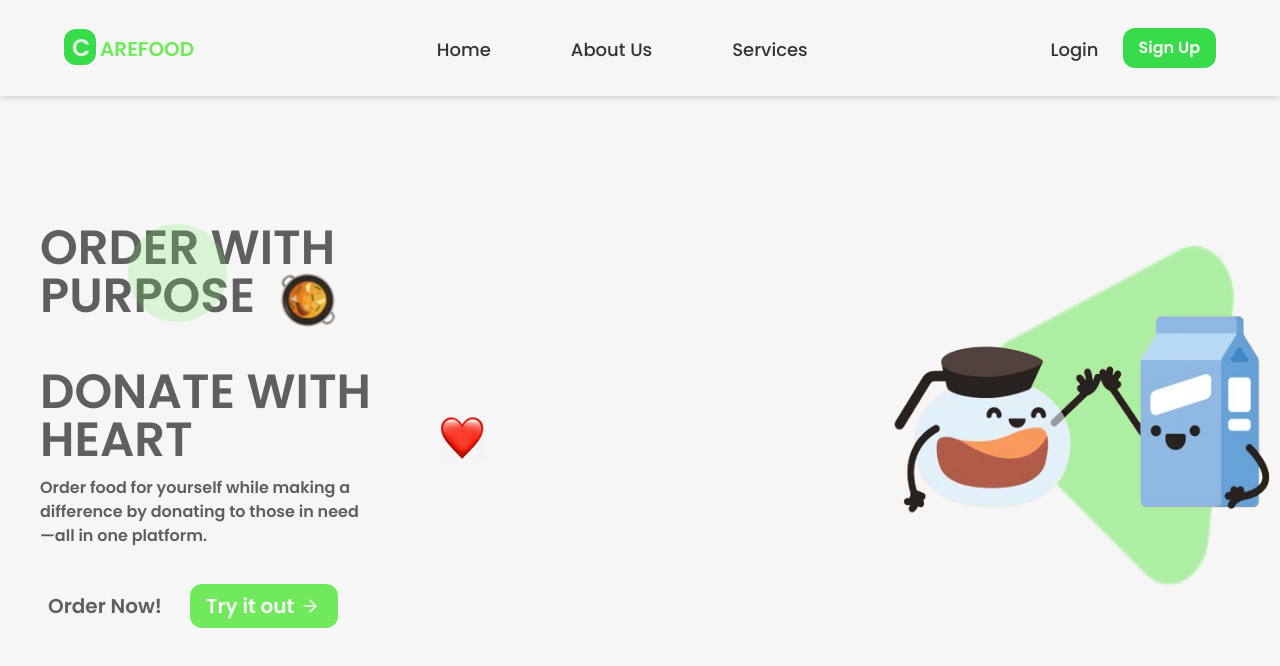
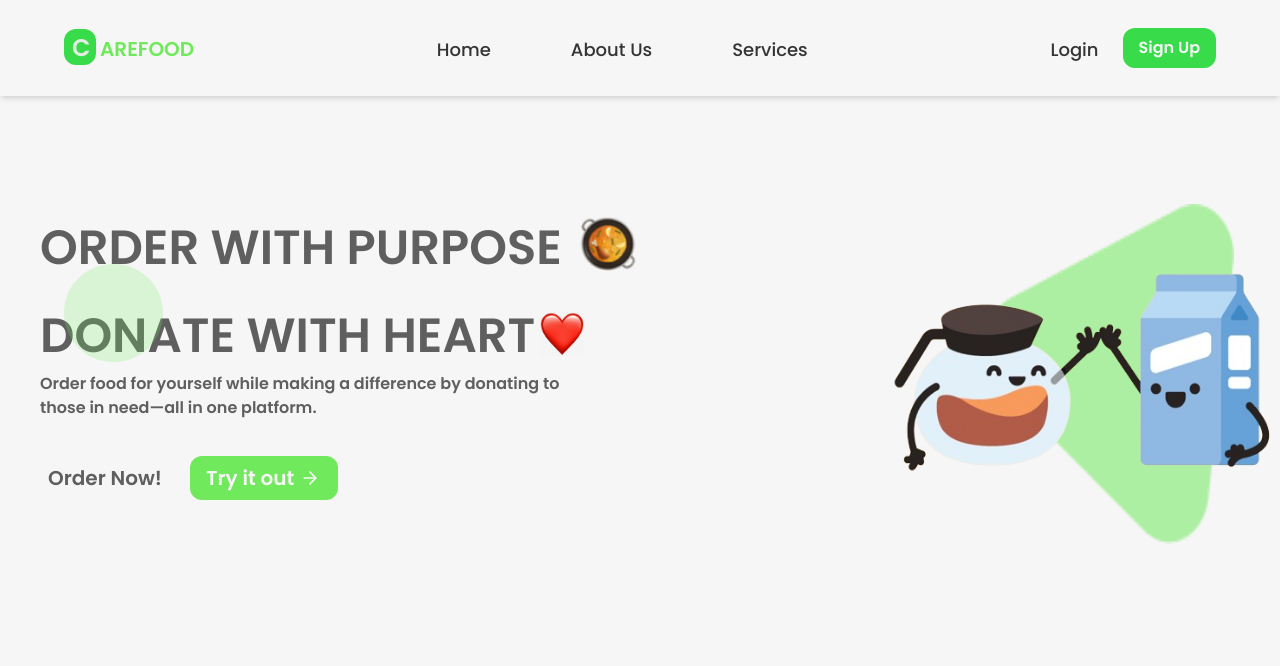
Before and after one commit to aakash2330/CareFood, a Next.js app: page / in a window 1280 px wide. Shown: the top 666 px of the page. Built offline with nearby package versions, Linux system fonts and the light colour scheme.

Commit message:
Made responsive

```diff
--- a/src/app/components/landing/Landing.tsx
+++ b/src/app/components/landing/Landing.tsx
@@ -4,7 +4,7 @@ import LandingText from "./LandingText"
 
 function Landing() {
   return (
-    <div className="ml-10 mt-4 lg:mt-0  pt-[10%] flex md:flex-row  flex-col lg:mr-96 ">
+    <div className="ml-10 mt-4 lg:mt-0  pt-[10%] flex md:flex-row  flex-col lg:mr-72 ">
       <LandingText />
       <LandingImage />
     </div>
--- a/src/app/components/landing/LandingImage.tsx
+++ b/src/app/components/landing/LandingImage.tsx
@@ -5,7 +5,7 @@ import coffeeBg from "../../../../public/Polygon 1.png"
 function LandingImage() {
   return (
     <div className="flex    items-center flex-wrap mt-10 sm:mt-16 md:-mt-16  lg:-mt-5  -ml-8 sm:-ml-10    lg:ml-20 xl:ml-[400px]" >
-        <Image src={coffeeBg} alt="coffeeg" className="z-0 relative left-16   lg:left-32 xl:left-36  lg:h-[340px] w-[200px] lg:w-[400px] xl:min-w-[250px] "/>
+        <Image src={coffeeBg} alt="coffeeg" className="z-0 relative left-16   lg:left-32 xl:left-36  lg:h-[340px] w-[200px] lg:min-w-[200px] xl:min-w-[250px] "/>
       <Image src={coffee} className="lg:h-[400px] lg:w-[500px]  w-[400px] h-[300px] z-10 absolute"  alt="coffee"/>
     </div>
   )
--- a/src/app/components/landing/LandingText.tsx
+++ b/src/app/components/landing/LandingText.tsx
@@ -6,23 +6,23 @@ import { ArrowRight } from "lucide-react";
 function LandingText() {
   return (
     <div className="lg:min-w-[400px]">
-    <div className="bg-[#70EA5C38] w-[99px] h-[98px] rounded-full absolute left-8 sm:left-[6%] md:left-[7%] lg:left-[10%] top-32 sm:top-[26%] md:top-[27%] lg:top-[28%] "></div>
+    <div className="bg-[#70EA5C38] w-[99px] h-[98px] rounded-full absolute left-8 sm:left-[6%] md:left-[7%] lg:left-[10%] xl:left-[5%] top-32 sm:top-[26%] md:top-[27%] lg:top-[28%] xl:top-[33%]"></div>
     <div className="flex flex-col">
-      <div className="text-[#5F5F5F]  font-semibold text-4xl lg:text-5xl max-w-[300px]  sm:max-w-[400px] lg:max-w-[500px] leading-normal ">
+      <div className="text-[#5F5F5F]  font-semibold text-4xl lg:text-5xl max-w-[300px]  sm:max-w-[400px] md:max-w-[300px] lg:max-w-[500px] xl:min-w-[600px] leading-normal ">
         <div>
           ORDER WITH PURPOSE{" "}
-          <Image src={pizza} alt="pizza" className="ml-44 sm:ml-[400px] md:ml-[180px] lg:ml-60 -mt-14 lg:-mt-12 w-12 lg:w-14 h-12 lg:h-14" />
+          <Image src={pizza} alt="pizza" className="ml-44 sm:ml-[400px] md:ml-[180px] lg:ml-60 xl:ml-[540px] -mt-14 lg:-mt-12 xl:-mt-14 w-12 lg:w-14 h-12 lg:h-14" />
         </div>
       </div>
-      <div className="text-[#5F5F5F]  font-semibold text-4xl lg:text-5xl max-w-[300px] sm:max-w-[400px] leading-normal mt-10">
+      <div className="text-[#5F5F5F]  font-semibold text-4xl lg:text-5xl max-w-[300px] sm:max-w-[400px] md:max-w-[300px] xl:min-w-[500px] leading-normal mt-10">
         DONATE WITH HEART{" "}
         <Image
           src={heart}
           alt="heart"
-          className="w-9  lg:w-11 h-9 lg:h-11 ml-32 sm:ml-96 md:ml-32 lg:ml-[100%] -mt-12"
+          className="w-9  lg:w-11 h-9 lg:h-11 ml-32 sm:ml-96 md:ml-32 lg:ml-[100%]  -mt-12"
         />
       </div>
-      <div className="font-semibold pr-20 text-base text-[#5F5F5F] max-w-[550px] sm:max-w-[350px] lg:max-w-[550px] mt-4">
+      <div className="font-semibold pr-20 text-base text-[#5F5F5F] max-w-[550px] sm:max-w-[350px] lg:max-w-[550px] xl:min-w-[600px] mt-4">
         Order food for yourself while making a difference by donating to those
         in need—all in one platform.
       </div>
```
